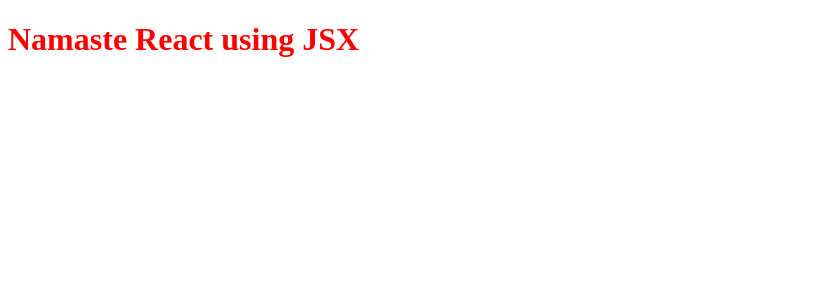
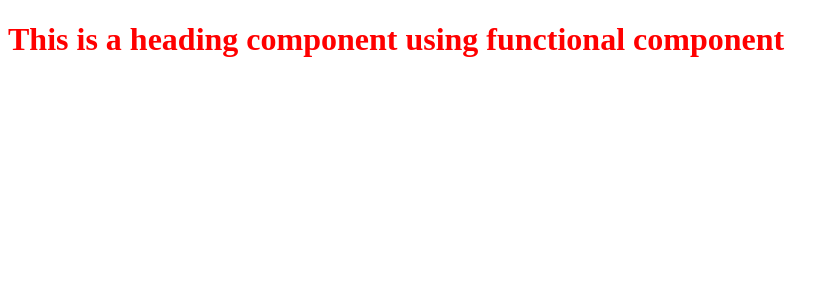
Before and after one commit to JayPatel1104/react-components-basics-with-parcel, a React (Vite) app: page / in a window 1280 px wide. Shown: the top 300 px of the page, without its empty margins (0-839 px from the left). Built offline with nearby package versions, Linux system fonts and the light colour scheme.

Commit message:
rendered component

```diff
--- a/App.js
+++ b/App.js
@@ -12,9 +12,9 @@
 const root = ReactDOM.createRoot(document.getElementById("root"));
 
 const HeadingComponent = () => (
-  <div id="container">
+  <div id="container" className="heading">
     <h1>This is a heading component using functional component</h1>
   </div>
 );
 
-root.render(jsxHeading);
+root.render(<HeadingComponent />);
```
